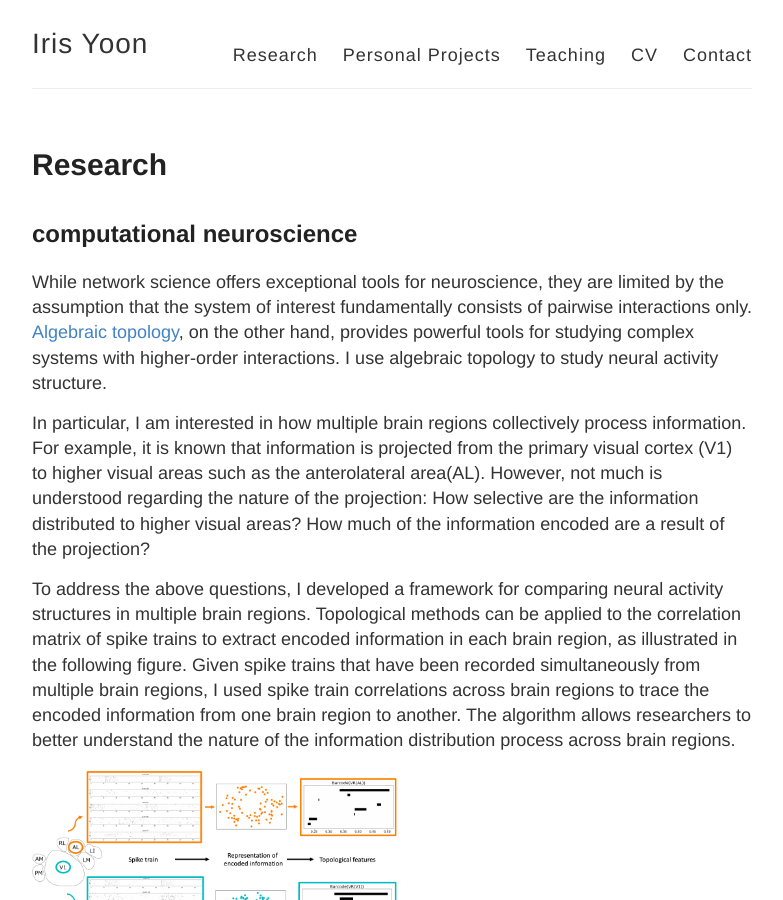
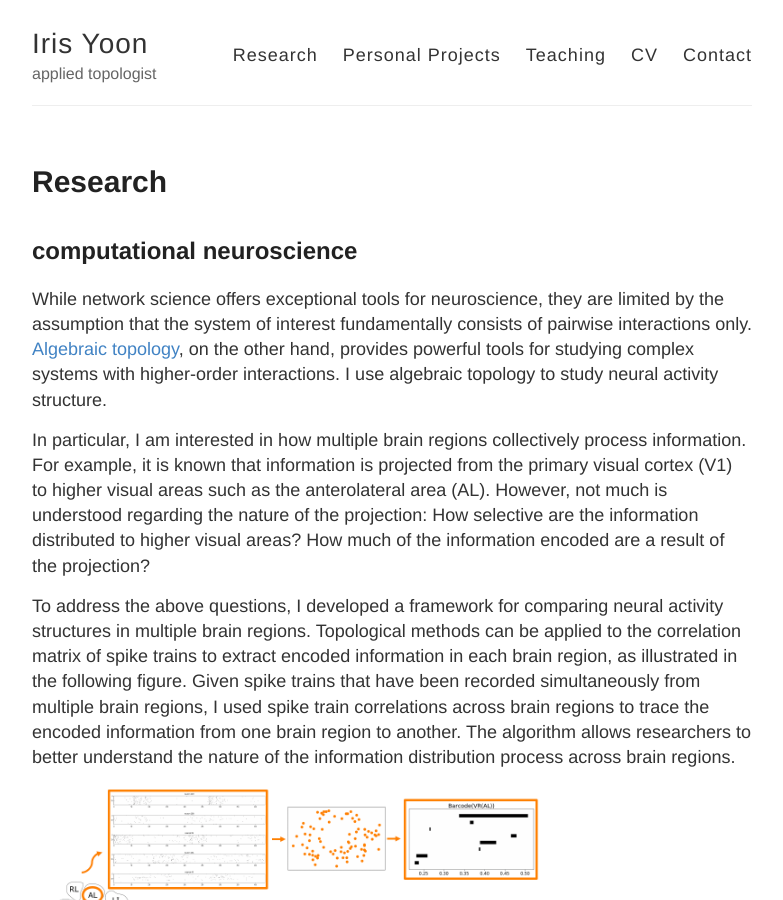
Before and after one commit to irishryoon/irishryoon.github.io, a Jekyll site: the page built from research.md, in a window 1280 px wide and 900 px high. Shown: the whole window, without its empty margins (248-1031 px from the left). Built offline with Jekyll 4.4.1, drawn with Linux system fonts in a browser that asks for light colours.

Commit message:
figure size adjusted for research

```diff
--- a/_config.yml
+++ b/_config.yml
@@ -6,7 +6,7 @@
 name: Iris Yoon
 
 # Short bio or description (displayed in the header)
-description:
+description: applied topologist
 # URL of your avatar or profile pic (you could use your GitHub profile pic)
 #avatar: https://raw.githubusercontent.com/barryclark/jekyll-now/master/images/jekyll-logo.png
 
--- a/research.md
+++ b/research.md
@@ -8,11 +8,11 @@ permalink: /research/
 
 While network science offers exceptional tools for neuroscience, they are limited by the assumption that the system of interest fundamentally consists of pairwise interactions only. <a href="https://link.springer.com/article/10.1007/s10827-016-0608-6"> Algebraic topology</a>, on the other hand, provides powerful tools for studying complex systems with higher-order interactions. I use algebraic topology to study neural activity structure.
 
-In particular, I am interested in how multiple brain regions collectively process information. For example, it is known that information is projected from the primary visual cortex (V1) to higher visual areas such as the anterolateral area(AL). However, not much is understood regarding the nature of the projection: How selective are the information distributed to higher visual areas? How much of the information encoded are a result of the projection?
+In particular, I am interested in how multiple brain regions collectively process information. For example, it is known that information is projected from the primary visual cortex (V1) to higher visual areas such as the anterolateral area (AL). However, not much is understood regarding the nature of the projection: How selective are the information distributed to higher visual areas? How much of the information encoded are a result of the projection?
 
 To address the above questions, I developed a framework for comparing neural activity structures in multiple brain regions. Topological methods can be applied to the correlation matrix of spike trains to extract encoded information in each brain region, as illustrated in the following figure. Given spike trains that have been recorded simultaneously from multiple brain regions, I used spike train correlations across brain regions to trace the encoded information from one brain region to another. The algorithm allows researchers to better understand the nature of the information distribution process across brain regions.
 
-![_config.yml]({{ site.baseurl }}/images/neuroscience.png){:height="180px"}
+![_config.yml]({{ site.baseurl }}/images/neuroscience.png){:height="250px"}
 
 *<span style = "font-size:0.8em">Correlations among spike trains can be used to build a topological space representing the information encoded in the brain regions. The topological features are summarized in the "barcodes".  </span>*
 
```
